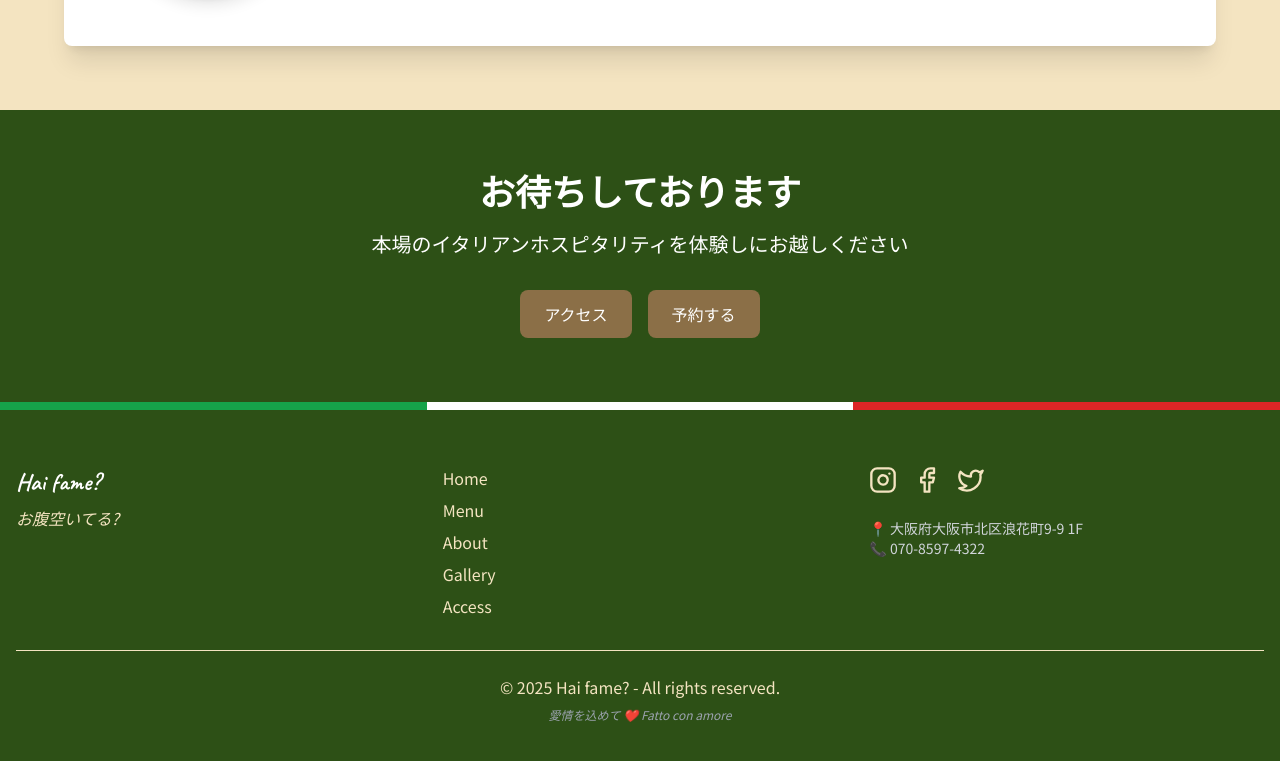
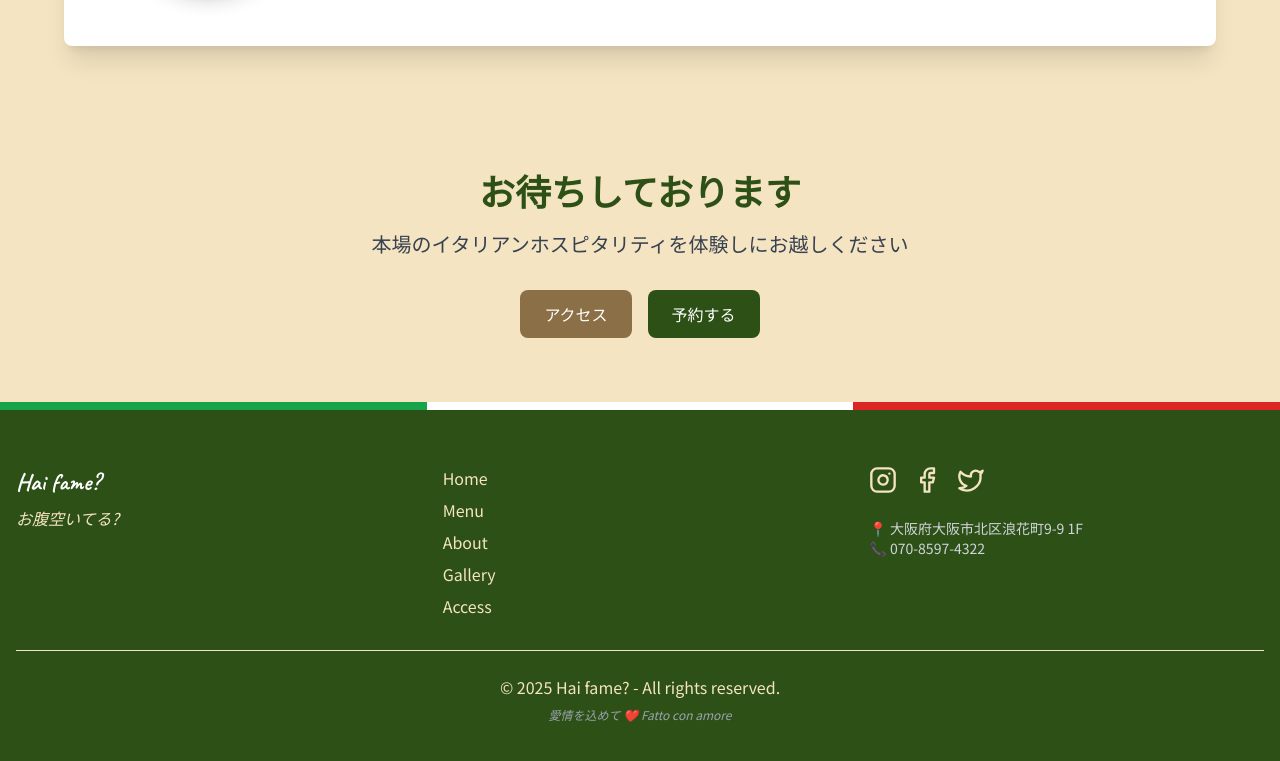
Before and after one commit to toma11-tani/haifame, a React (Vite) app: page /haifame/about in a window 1280 px wide. Shown: the part 1394-2155 px from the top of the page. Built offline with nearby package versions, Linux system fonts and the light colour scheme; a web font is replaced by a local one.

Commit message:
Add menu guidance and adjust about CTA

```diff
--- a/src/pages/AboutPage.jsx
+++ b/src/pages/AboutPage.jsx
@@ -159,12 +159,12 @@ const AboutPage = () => {
       </section>
 
       {/* Call to Action */}
-      <section className="section-padding bg-deep-green text-white">
+      <section className="section-padding bg-warm-yellow text-deep-green">
         <div className="container-custom text-center">
-          <h2 className="text-3xl md:text-4xl font-bold mb-4">
+          <h2 className="text-3xl md:text-4xl font-bold mb-4 text-deep-green">
             お待ちしております
           </h2>
-          <p className="text-xl mb-8 font-light">
+          <p className="text-xl mb-8 font-light text-gray-700">
             本場のイタリアンホスピタリティを体験しにお越しください
           </p>
           <div className="flex flex-col sm:flex-row gap-4 justify-center">
@@ -175,7 +175,7 @@ const AboutPage = () => {
               href="https://www.hotpepper.jp/strJ004492742/"
               target="_blank"
               rel="noopener noreferrer"
-              className="btn-secondary inline-block"
+              className="btn-primary inline-block"
             >
               予約する
             </a>
--- a/src/pages/MenuPage.jsx
+++ b/src/pages/MenuPage.jsx
@@ -62,6 +62,9 @@ const MenuPage = () => {
           <p className="text-center text-gray-600 mb-16 max-w-2xl mx-auto text-lg">
             愛情と最高の地元食材で作る本格イタリアンの味わいをお楽しみください
           </p>
+          <p className="text-center text-gray-700 mb-12 max-w-2xl mx-auto text-lg">
+            迷ったら「前菜盛り → 一品 → パスタ → デザート」。まずは食前酒の一杯から、気軽にどうぞ。
+          </p>
 
           {menuCategories.map((category, categoryIndex) => (
             <div key={categoryIndex} className="mb-20">
@@ -111,6 +114,9 @@ const MenuPage = () => {
               </div>
             </div>
           ))}
+          <p className="text-center text-gray-600 mt-8 mb-4 text-sm">
+            ※メニューは季節や仕入れで変わります。詳しくは店内メニューでご案内します。
+          </p>
         </div>
       </section>
 
```
